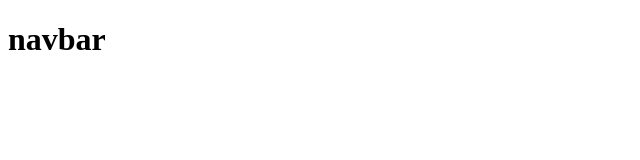
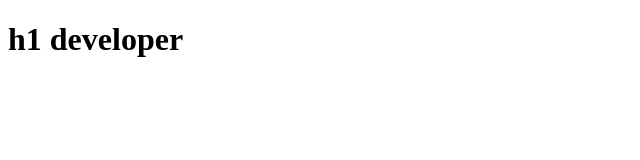
Before and after one commit to Ethereal111/Section2-Git, a plain HTML site: page index.html in a window 1280 px wide. Shown: the whole page, without its empty margins (0-640 px from the left). Drawn offline with Linux system fonts and the light colour scheme.

Commit message:
inisialisasi index developer

```diff
--- a/index.html
+++ b/index.html
@@ -7,6 +7,6 @@
     <title>Document</title>
 </head>
 <body>
-    <h1>navbar</h1>
+    <h1>h1 developer</h1>
 </body>
 </html>
```
